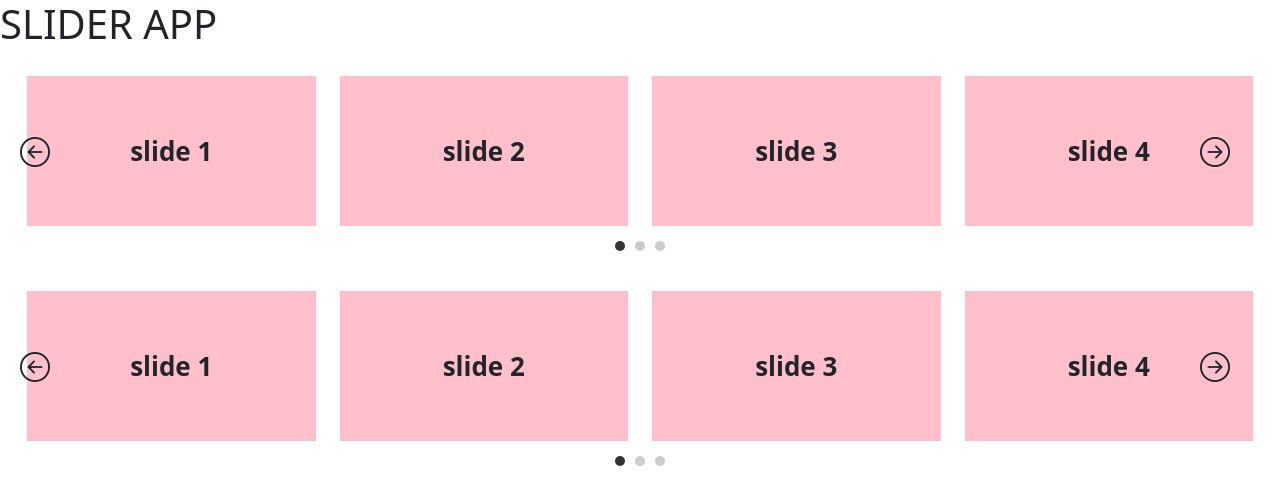
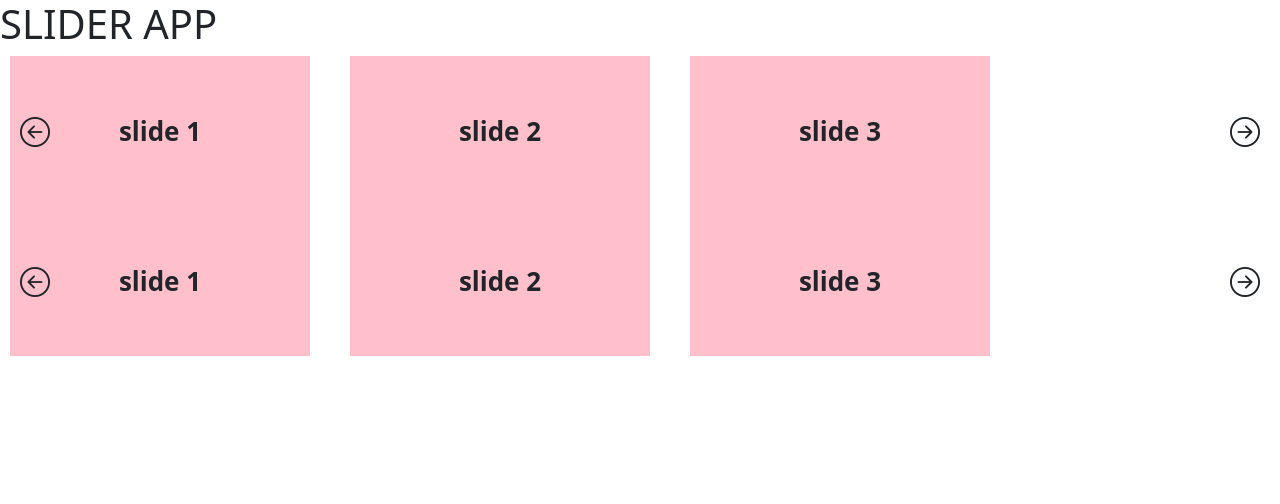
Before and after one commit to nayerasami/reusable-slider, an Angular app: page /home in a window 1280 px wide. Shown: the top 504 px of the page. Built offline with nearby package versions, Linux system fonts and the light colour scheme.

Commit message:
fix drag logic

```diff
--- a/src/app/components/home/home.component.css
+++ b/src/app/components/home/home.component.css
@@ -1,4 +1,4 @@
-.slider-item {
+/* .slider-item {
   display: inline-block;
   width: 394px;
   height: 150px;
@@ -7,8 +7,12 @@
   font-weight: 600;
   position: relative;
   margin: 0 12px;
-  /* flex: 0 0 auto;
-  box-sizing: border-box; */
+} */
+* {
+  margin: 0;
+  padding: 0;
+  box-sizing: border-box;
+
 }
 
 .text {
--- a/src/app/components/home/home.component.ts
+++ b/src/app/components/home/home.component.ts
@@ -14,8 +14,8 @@ export class HomeComponent {
   responsiveOptions: ResponsiveConfig[] = [
     {
       breakpoint: '1400px',
-      numVisible: 4,
-      numScroll: 3
+      numVisible:4,
+      numScroll:3
     },
     {
       breakpoint: '1199px',
@@ -39,15 +39,15 @@ export class HomeComponent {
     autoplay: false,
     autoplaySpeed: 3000,
     indicators: true,
-    infiniteScroll: false,
-    // isDraggable: false,
-    // numberOfVisibleItems: 4,
-    // stepSize:3,
-    //spaceBetween:50,
-    // rtl: true,
+    infiniteScroll: true,
+   // isDraggable: false,
+   // numberOfVisibleItems: 4,
+   // stepSize:3,
+    spaceBetween:20,
+   // rtl: true,
     animation: 'ease-in-out',
     animationSpeed: '0.8s',
-    rows: 1
+    rows:1
     // nextButton:'<div class="next">next</div>',
     // prevButton:'<div class="next">pre</div>'
   }
@@ -56,18 +56,18 @@ export class HomeComponent {
     { id: 1, name: 'slide 1' },
     { id: 2, name: 'slide 2' },
     { id: 3, name: 'slide 3' },
-    { id: 4, name: 'slide 4' },
-    { id: 5, name: 'slide 5' },
-    { id: 6, name: 'slide 6' },
-    { id: 7, name: 'slide 7' },
-    { id: 8, name: 'slide 8' },
-    // { id: 9, name: 'slide 9' },
-    // { id: 10, name: 'slide 10' },
-    // { id: 11, name: 'slide 11' },
-    // { id: 12, name: 'slide 12' },
-    // { id: 13, name: 'slide 13' },
-    // { id: 14, name: 'slide 14' },
-    // { id: 15, name: 'slide 15' },
+    //{ id: 4, name: 'slide 4' },
+   // { id: 5, name: 'slide 5' },
+    // { id: 6, name: 'slide 6' },
+    // { id: 7, name: 'slide 7' },
+    // { id: 8, name: 'slide 8' },
+    //{ id: 9, name: 'slide 9' },
+ //  { id: 10, name: 'slide 10' },
+  //   { id: 11, name: 'slide 11' },
+  //  { id: 12, name: 'slide 12' },
+  //   { id: 13, name: 'slide 13' },
+  //   { id: 14, name: 'slide 14' },
+  //   { id: 15, name: 'slide 15' },
   ]
 
 
--- a/src/app/components/slider/slider.component.css
+++ /dev/null
@@ -1,104 +0,0 @@
-* {
-  margin: 0;
-  padding: 0;
-  box-sizing: border-box;
-
-}
-
-.slider {
-  padding: 20px 0;
-  /* direction: rtl; */
-}
-
-.container-fluid {
-  width: 100%;
-  padding: 0 15px;
-  margin: 0 auto;
-}
-
-.slider-wrap {
-  position: relative;
-  overflow: hidden;
-}
-
-.slider-main {
-  display: flex;
-  justify-content: flex-start;
-  flex-direction: row;
-  /* overflow: hidden; */
-  /* transition: transform 0.5s linear; */
-  /* flex-direction: row-reverse; */
-
-  /* will-change: transform; */
-
-}
-
-.slider-item {
-  height: 150px;
-  background: pink;
-  font-size: 26px;
-  font-weight: 600;
-  position: relative;
-  flex: 0 0 auto;
-  box-sizing: border-box;
-  margin: 0;
-
-}
-
-.custom-slider-main {
-  display: flex;
-  flex-direction: column;
-  gap: 12px;
-  /* Adds 12px space between each row */
-}
-
-.custom-slider-row {
-  display: flex;
-  width: 100%;
-}
-
-.text {
-  position: absolute;
-  top: 50%;
-  left: 50%;
-  transform: translate(-50%, -50%);
-}
-
-.prev,
-.next {
-  position: absolute;
-  top: 50%;
-  transform: translate(-50%, -50%);
-}
-
-.prev {
-  left: 20px;
-  font-size: 30px;
-  cursor: pointer;
-}
-
-.next {
-  right: 20px;
-  font-size: 30px;
-  cursor: pointer;
-}
-
-.slider-indicators {
-  display: flex;
-  justify-content: center;
-  margin-top: 15px;
-}
-
-.indicator {
-  width: 10px;
-  height: 10px;
-  border-radius: 50%;
-  background-color: #ccc;
-  margin: 0 5px;
-  cursor: pointer;
-  transition: background-color 0.3s ease;
-}
-
-.indicator.active {
-  background-color: #333;
-}
--- a/src/app/components/slider/slider.component.html
+++ b/src/app/components/slider/slider.component.html
@@ -1,49 +1,46 @@
 <section class="slider" [style.direction]="isRTL ? 'rtl' : 'ltr'">
-  <div class="container-fluid">
   <div class="slider-wrap" (mouseenter)="stopAutoplay()" (mouseleave)="startAutoplay()">
-      @if(sliderOptions.rows == 1) {
-      <div class="slider-main"  #singleRowSlider
+
+    <div class="slider-main d-flex" [ngClass]="sliderOptions.rows > 1 ? 'flex-column' : ''" #rowSlider
           [ngStyle]="{
+            gap: spaceBetween + 'px',
             transform: 'translateX(' + translateX + '%)',
             transition: isTransitionEnabled ? ('transform ' + animationSpeed + ' ' + animation) : 'none',
             cursor: isDraggable ? (isDragging ? 'grabbing' : 'grab') : 'default'
           }"
           [attr.data-draggable]="isDraggable">
+
+      @if(sliderOptions.rows == 1) {
         @for (item of sliderItems; track trackItemFun(item, $index);) {
         <div class="slider-item"
             [ngStyle]="{
-               width: 'calc(' + (100 / numberOfVisibleItems) + '% - ' + (numberOfVisibleItems > 1 ? spaceBetween * 2 : 0) + 'px)',
-               margin: numberOfVisibleItems > 1 ? '0 ' + spaceBetween + 'px' : '0',
+              width: 'calc(' + (100 / numberOfVisibleItems) + '% - ' + (numberOfVisibleItems > 1 ? spaceBetween : 0) + 'px)',
+              marginInline: numberOfVisibleItems > 1 ? spaceBetween / 2 + 'px' : '0',
               'user-select': isDragging ? 'none' : 'auto',
               'pointer-events': isDragging ? 'none' : 'auto'
             }">
           <ng-container *ngTemplateOutlet="itemTemplate; context: {$implicit: item}"></ng-container>
         </div>
         }
-      </div>
-      } @else if(sliderOptions.rows > 1) {
-      <div class="custom-slider-main" #multiRowSlider  [ngStyle]="{
-             transform: 'translateX(' + translateX + '%)',
-             transition: 'transform ' + animationSpeed + ' ' + animation,
-             cursor: isDraggable ? (isDragging ? 'grabbing' : 'grab') : 'default' }"
-           [attr.data-draggable]="isDraggable">
+      }
+      @else if(sliderOptions.rows > 1) {
         @for(row of rowsArray; track trackItemFun(row, $index);) {
-        <div class="custom-slider-row">
+          <div class="slider-row">
             @for (item of customSliderItems[row]; track trackItemFun(item, $index);) {
             <div class="slider-item"
-               [ngStyle]="{   width: 'calc(' + (100 / numberOfVisibleItems) + '% - ' + (numberOfVisibleItems > 1 ? spaceBetween * 2 : 0) + 'px)',
-                 margin: numberOfVisibleItems > 1 ? '0 ' + spaceBetween + 'px' : '0' }">
+                  [ngStyle]="{   width: 'calc(' + (100 / numberOfVisibleItems) + '% - ' + (numberOfVisibleItems > 1 ? spaceBetween : 0) + 'px)',
+                    marginInline: numberOfVisibleItems > 1 ? spaceBetween / 2 + 'px' : '0' }">
               <ng-container *ngTemplateOutlet="itemTemplate; context: {$implicit: item}"></ng-container>
             </div>
             }
           </div>
         }
+      }
     </div>
-      }
 
     <!-- Navigation Buttons -->
     <ng-container *ngIf="sliderOptions.navButtons">
-        <div class="button-area">
+      <div class="slider-nav">
         <div class="prev" (click)="prevFunc()" *ngIf="!sliderOptions.prevButton; else customPrev">
           <i class="bi bi-arrow-left-circle"></i>
         </div>
@@ -64,9 +61,7 @@
   <!-- Indicators -->
   <div class="slider-indicators" *ngIf="sliderOptions.indicators && indicatorsArray.length > 1">
     @for (item of indicatorsArray; track item; let i = $index) {
-      <div class="indicator" [class.active]="getCurrentIndicator() === i " (click)="goToSlide(i)">
-      </div>
+    <div class="indicator" [class.active]="getCurrentIndicator() === i " (click)="goToSlide(i)"></div>
     }
   </div>
-  </div>
 </section>
--- /dev/null
+++ b/src/app/components/slider/slider.component.scss
@@ -0,0 +1,55 @@
+.slider {
+  .slider-wrap {
+    position: relative;
+    overflow: hidden;
+    .slider-item {
+      height: 150px;
+      background: pink;
+      font-size: 26px;
+      font-weight: 600;
+      position: relative;
+      flex: 0 0 auto;
+      box-sizing: border-box;
+      margin: 0;
+    }
+    .slider-row {
+      display: flex;
+      width: 100%;
+    }
+
+    .slider-nav {
+      .prev,
+      .next {
+        position: absolute;
+        top: 50%;
+        transform: translateY(-50%);
+        font-size: 30px;
+        cursor: pointer;
+      }
+      .prev {
+        inset-inline-start: 20px;
+      }
+      .next {
+        inset-inline-end: 20px;
+      }
+    }
+
+    .slider-indicators {
+      display: flex;
+      justify-content: center;
+      margin-top: 15px;
+      .indicator {
+        width: 10px;
+        height: 10px;
+        border-radius: 50%;
+        background-color: #ccc;
+        margin: 0 5px;
+        cursor: pointer;
+        transition: background-color 0.3s ease;
+        &.active {
+          background-color: #333;
+        }
+      }
+    }
+  }
+}
```
Also changed, not shown: src/app/components/slider/slider.component.ts (+65 -53 lines). Lines whose indentation alone changed are shown as unchanged.
